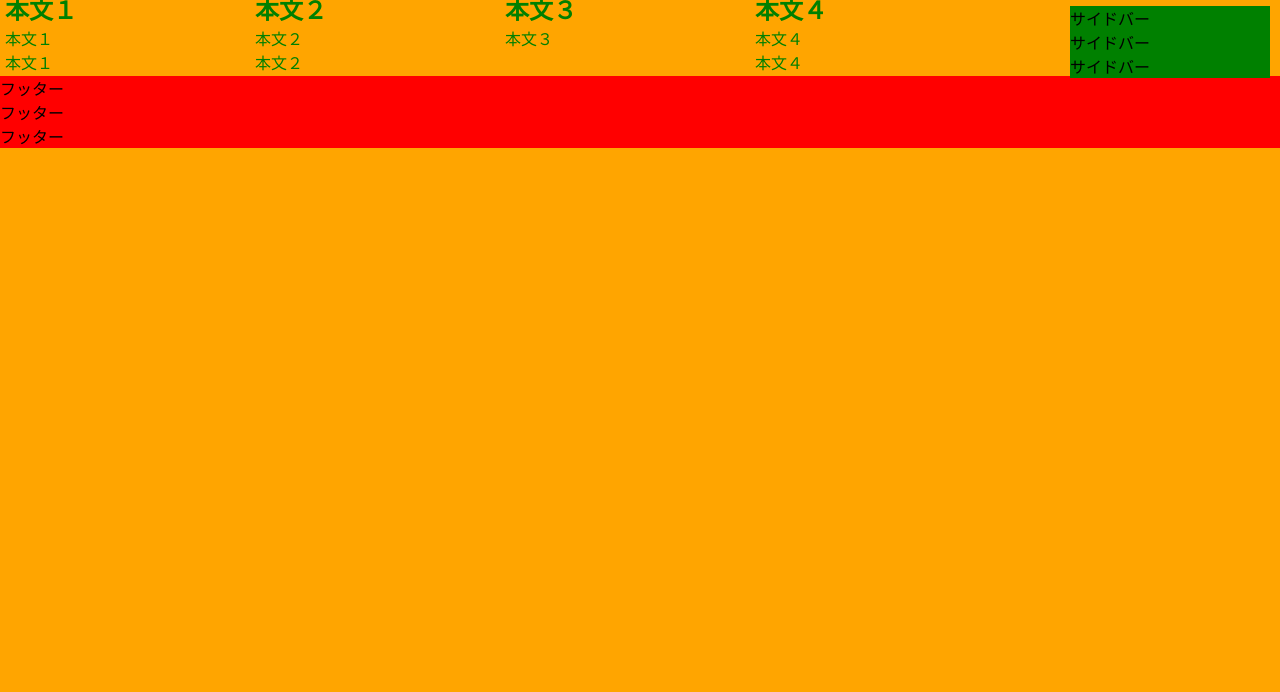
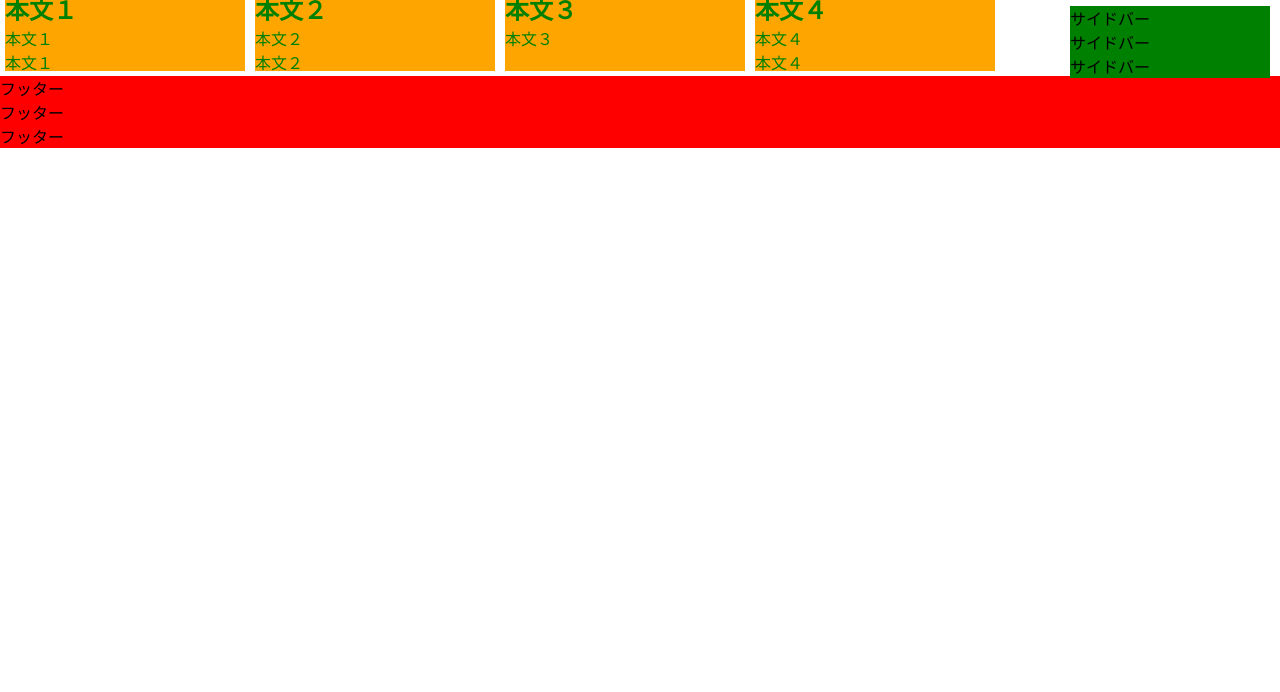
Before and after one commit to kyu-kanami/2016web1-7, a plain HTML site: page index.html in a window 1280 px wide. Shown: the part 108-800 px from the top of the page. Drawn offline with Linux system fonts and the light colour scheme.

Commit message:
Update default.css

```diff
--- a/css/default.css
+++ b/css/default.css
@@ -6,7 +6,7 @@
 }
 
 body{
-  background-color:orange;
+  background-color:pre;
   margin: 48px 0 0 0;
 }
 
```
